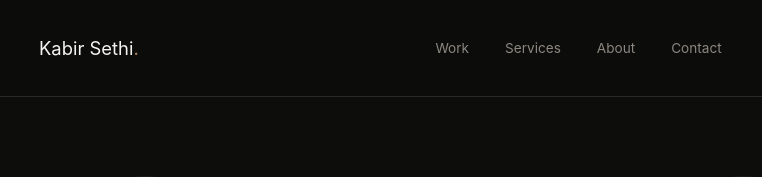
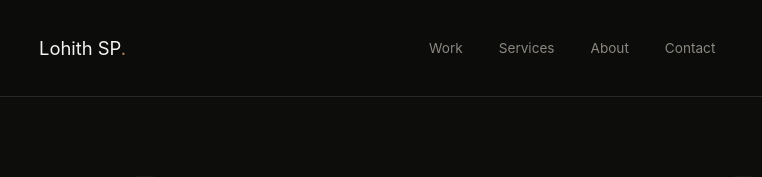
Before and after one commit to splohith07/my-portfolio, a plain HTML site: page index.html in a window 1280 px wide. Shown: the top 177 px of the page, 63-825 px from the left. Drawn offline with Linux system fonts and the light colour scheme.

Commit message:
Update brand name from 'Kabir Sethi' to 'Lohith SP'

```diff
--- a/index.html
+++ b/index.html
@@ -179,7 +179,7 @@
 
 <nav>
   <div class="nav-inner">
-    <div class="brand">Kabir Sethi<span class="dot">.</span></div>
+    <div class="brand">Lohith SP<span class="dot">.</span></div>
     <div class="nav-links">
       <a href="#work">Work</a>
       <a href="#services">Services</a>
```
